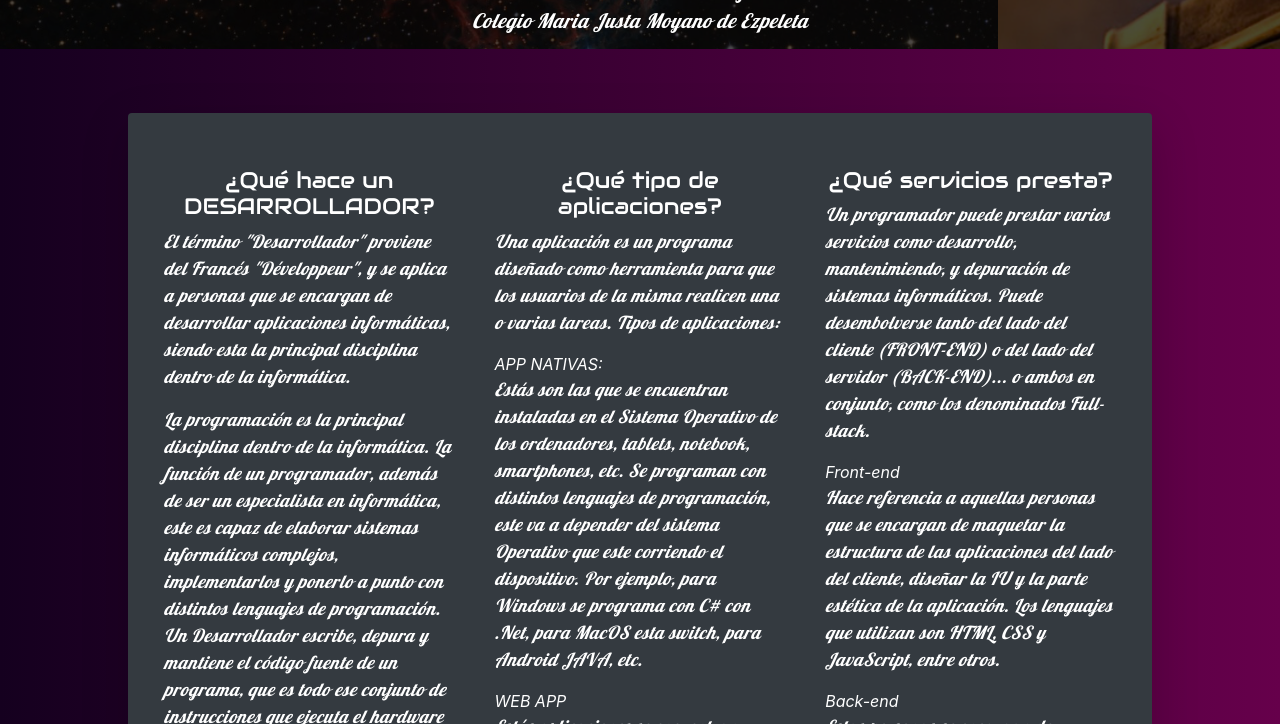
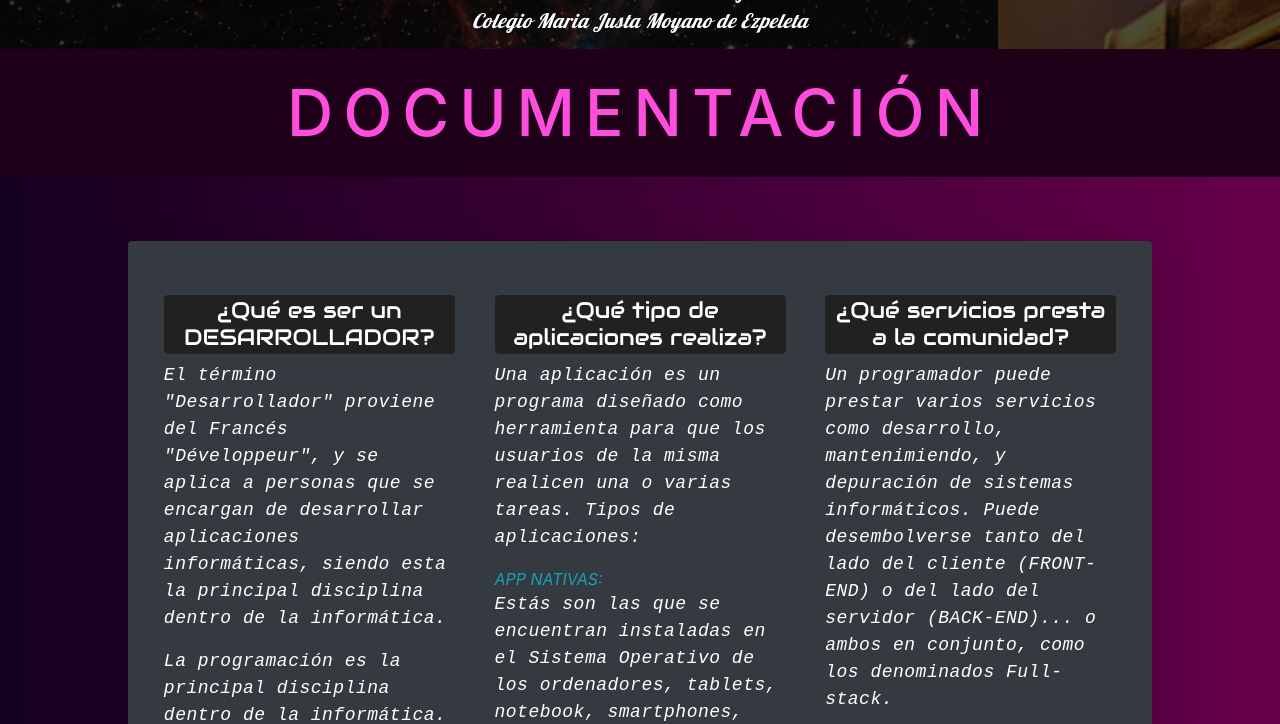
Before and after one commit to mDep07/intancia-integradora, a plain HTML site: page index.html in a window 1280 px wide. Shown: the part 656-1380 px from the top of the page. Drawn offline with nearby package versions, Linux system fonts and the light colour scheme; files whose address does not match are found by name.

Commit message:
tercer commit

```diff
--- a/index.html
+++ b/index.html
@@ -52,7 +52,7 @@
                     <a class="nav-link" href="#Contenido"><i class="fas fa-file-code"></i> Documentación</a>
                 </li>
                 <li class="nav-item">
-                    <a class="nav-link" href="#Nosotros"><i class="fas fa-users"></i> Nosotros</a>
+                    <a class="nav-link" href="#Nosotros"><i class="fas fa-users"></i> Empresa</a>
                 </li>
                         <!-- <li class="nav-item dropdown">
                             <a class="nav-link dropdown-toggle" href="#" id="navbarDropdownMenuLink" role="button" data-toggle="dropdown"
@@ -103,10 +103,10 @@
 
 
 <!-- DESARROLLADOR -->
-
+<h1 class="titulosSecciones">DOCUMENTACIÓN</h1>
     <section class="seccionContenido shadow-lg p-3 mb-5 bg-dark text-white rounded" id="Contenido">
         <article class="articulo-1">
-            <h1 class="titulos-dos">¿Qué hace un DESARROLLADOR?</h1>
+            <h1 class="titulos-dos">¿Qué es ser un DESARROLLADOR?</h1>
             <p>
                 El término "Desarrollador" proviene del Francés "Développeur", y se aplica a personas
                 que se encargan de desarrollar aplicaciones informáticas, siendo esta la principal disciplina dentro de la informática.
@@ -114,7 +114,7 @@
           <p>
             La programación es la principal disciplina dentro de la informática. La función de un programador,
             además de ser un especialista en informática, este es capaz de elaborar sistemas informáticos complejos,
-            implementarlos y ponerlo a punto con distintos lenguajes de programación. <br>
+            implementarlos y ponerlo a punto con distintos lenguajes de programación.  <br>
             Un Desarrollador escribe, depura y mantiene el código fuente de un programa, que es todo ese conjunto de
             instrucciones que ejecuta el hardware de una computadora. Es decir, el programador le dice a la computadora
             lo que tiene que hacer para llegar a una solución de algún problema. <br>
@@ -123,24 +123,24 @@
           </p>
         </article>
         <article class="articulo-2">
-          <h1 class="titulos-dos">¿Qué tipo de aplicaciones?</h1>
+          <h1 class="titulos-dos">¿Qué tipo de aplicaciones realiza?</h1>
           <p>
             Una aplicación es un programa diseñado como herramienta para que los usuarios de la misma realicen una o varias tareas.
             Tipos de aplicaciones:
           </p>
-          <i>APP NATIVAS:</i>
+          <i class="text-info">APP NATIVAS:</i>
           <p>
             Estás son las que se encuentran instaladas en el Sistema Operativo de los ordenadores, tablets, notebook, smartphones, etc.
             Se programan con distintos lenguajes de programación, este va a depender del sistema Operativo que este corriendo el dispositivo.
             Por ejemplo, para Windows se programa con C# con .Net, para MacOS esta switch, para Android JAVA, etc.
           </p>
-          <i>WEB APP</i>
+          <i class="text-info">WEB APP</i>
           <p>
             Estás aplicaciones se encuentran alojadas en un servidor web y necesitan fundamentalmente de internet y de un navegador para ser
             utilizadas. La gran ventaja de estas es que se puede acceder a ellas desde cualquier Sistema Operativo y desde cualquier dispositivo.
             Se desarrollan con lenguajes como HTML, CSS y JavaScript.
           </p>
-          <i>WEB APP NATIVAS</i>
+          <i class="text-info">WEB APP NATIVAS</i>
           <p>
             Combinación de las dos anteriores, también conocidas como aplicaciones hibridas.
             Se desarrollan con los mismos lenguajes que las WEB APP permitiendo su uso en diferentes plataformas, pero su diferencia es
@@ -149,18 +149,18 @@
 
         </article>
         <article class="articulo-3">
-          <h1 class="titulos-dos">¿Qué servicios presta?</h1>
+          <h1 class="titulos-dos">¿Qué servicios presta a la comunidad?</h1>
           <p>
             Un programador puede prestar varios servicios como desarrollo, mantenimiendo, y depuración de sistemas informáticos.
             Puede desembolverse tanto del lado del cliente (FRONT-END) o del lado del servidor (BACK-END)... o ambos en conjunto,
             como los denominados Full-stack.
           </p>
-          <i>Front-end</i>
+          <i class="text-info">Front-end</i>
           <p>
             Hace referencia a aquellas personas que se encargan de maquetar la estructura de las aplicaciones del lado del cliente,
             diseñar la IU y la parte estética de la aplicación. Los lenguajes que utilizan son HTML, CSS y JavaScript, entre otros.
           </p>
-          <i>Back-end</i>
+          <i class="text-info">Back-end</i>
           <p>
             Estas personas se encargan de programar las aplicaciones para decirles como manipular los datos ingresados por el usuario desde el front-end,
             como acceder y guardar en la base de datos. Manipular y responder peticiones y acciones que realiza el usuario desde el front-end entre otras funciones.
@@ -170,7 +170,7 @@
     </section>
 
  <!-- NUESTRA EMPRESA -->
-   <h1 class="titulos">EMPRESA</h1>
+   <h1 class="titulosSecciones">EMPRESA</h1>
     <section class="seccionContenido shadow-lg p-3 mb-5 bg-dark text-white rounded" id="Nosotros">
         <article class="articulo-1">
             <h1 class="titulos">Desarrollo</h1>
--- a/style.css
+++ b/style.css
@@ -15,10 +15,20 @@ body{
 .titulos-dos{
   margin-top: .79em;
   color: #fff;
+  padding: 1%;
+  border-radius: .2em;
+  font-family: 'Audiowide', cursive;
   font-size: 1.4em;
-  border-radius: 50px;
-  font-family: 'Audiowide', cursive;
   text-align: center;
+  background-color: rgb(33, 33, 33);
+}
+.titulosSecciones{
+  text-align: center;
+  color: rgb(255, 77, 221);
+  padding: 2%;
+  background-color: rgb(31, 0, 25);
+  letter-spacing: 10px;
+  font-size: 4em;
 }
 #contacto > .titulos{
   padding: 1.8%;
@@ -33,6 +43,9 @@ p{
   font-family: 'Kodchasan', sans-serif;
   font-weight: lighter;
   font-style: italic;
+}
+#Contenido p{
+  font-family: monospace;
 }
 /* FUENTES */
 @font-face {
@@ -160,6 +173,9 @@ p{
         overflow: auto scroll;
         height: 80vh;
         margin: 1% 2%;
+    }
+    .titulosSecciones{
+      font-size: 2em;
     }
 }
 
@@ -406,3 +422,7 @@ p{
   .textoFooster{
     font-size: 100%;
   }
+}
+
+
+/* clases de parrafos ver más */
```
